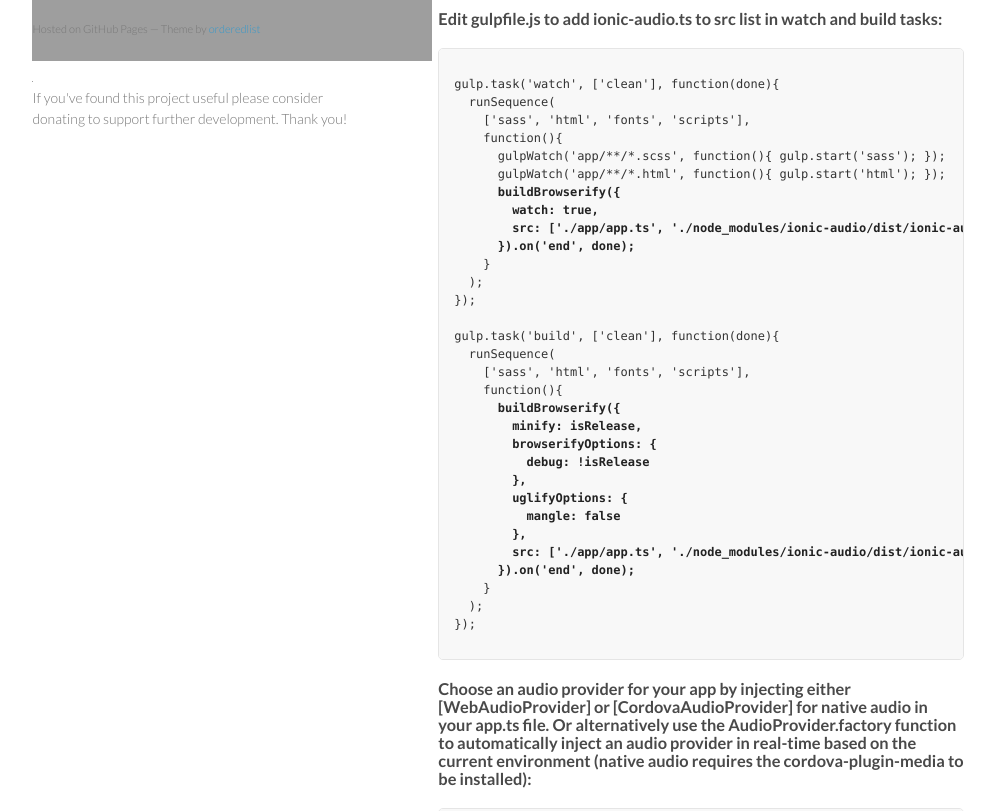
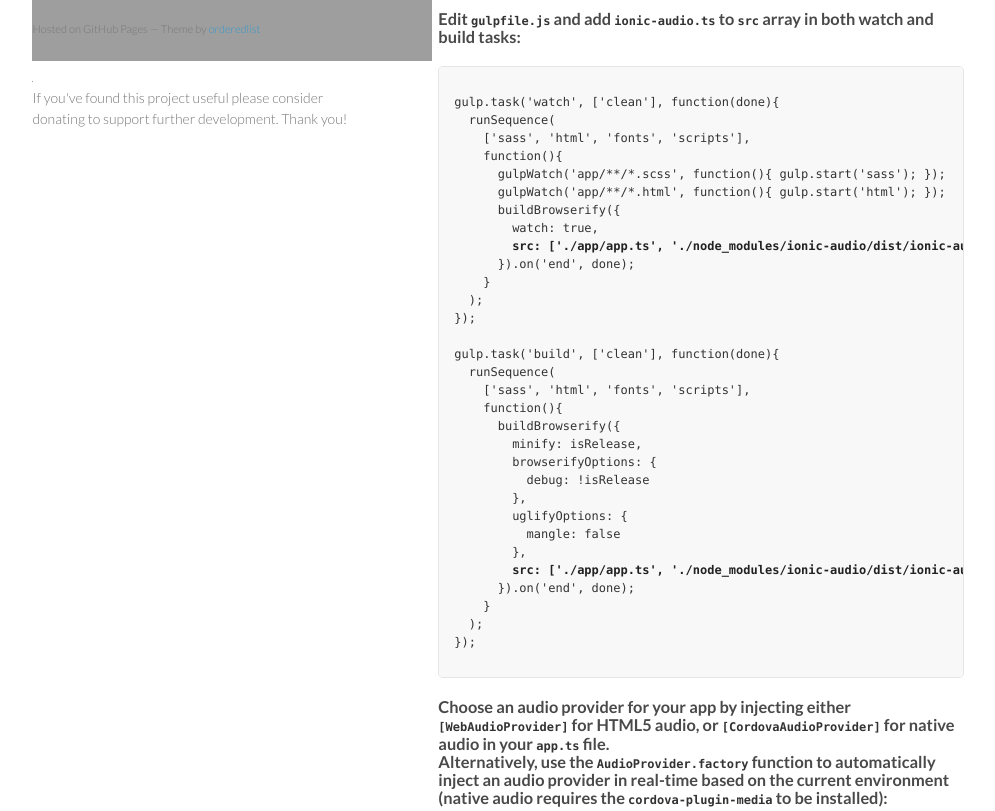
Before and after one commit to arielfaur/ionic-audio, a plain HTML site: page 2.0/index.html in a window 1280 px wide. Shown: the part 692-1503 px from the top of the page, without its empty margins (142-1137 px from the left). Drawn offline with Linux system fonts and the light colour scheme; grey boxes are pictures that could not be loaded.

Commit message:
fix documentation

```diff
--- a/2.0/index.html
+++ b/2.0/index.html
@@ -75,7 +75,7 @@
  </code></pre>
               </p>
             </li>
-            <li><h3>Edit gulpfile.js to add ionic-audio.ts to src list in watch and build tasks:</h3>
+            <li><h3>Edit <code>gulpfile.js</code> and add <code>ionic-audio.ts</code> to <code>src</code> array in both watch and build tasks:</h3>
               <p>
   <pre><code>
 gulp.task('watch', ['clean'], function(done){
@@ -84,10 +84,10 @@ gulp.task('watch', ['clean'], function(done){
     function(){
       gulpWatch('app/**/*.scss', function(){ gulp.start('sass'); });
       gulpWatch('app/**/*.html', function(){ gulp.start('html'); });
-      <strong>buildBrowserify({
+      buildBrowserify({
         watch: true,
-        src: ['./app/app.ts', './node_modules/ionic-audio/dist/ionic-audio.ts', './typings/main.d.ts']
-      }).on('end', done);</strong>
+        <strong>src: ['./app/app.ts', './node_modules/ionic-audio/dist/ionic-audio.ts', './typings/main.d.ts']</strong>
+      }).on('end', done);
     }
   );
 });
@@ -96,7 +96,7 @@ gulp.task('build', ['clean'], function(done){
   runSequence(
     ['sass', 'html', 'fonts', 'scripts'],
     function(){
-      <strong>buildBrowserify({
+      buildBrowserify({
         minify: isRelease,
         browserifyOptions: {
           debug: !isRelease
@@ -104,16 +104,17 @@ gulp.task('build', ['clean'], function(done){
         uglifyOptions: {
           mangle: false
         },
-        src: ['./app/app.ts', './node_modules/ionic-audio/dist/ionic-audio.ts', './typings/main.d.ts']
-      }).on('end', done);</strong>
+        <strong>src: ['./app/app.ts', './node_modules/ionic-audio/dist/ionic-audio.ts', './typings/main.d.ts']</strong>
+      }).on('end', done);
     }
   );
 });
   </code></pre>
               </p>
             </li>
-            <li><h3>Choose an audio provider for your app by injecting either [WebAudioProvider] or [CordovaAudioProvider] for native audio in your app.ts file. Or alternatively use the AudioProvider.factory function to automatically inject an audio provider in real-time
-              based on the current environment (native audio requires the cordova-plugin-media to be installed):</h3>
+            <li><h3>Choose an audio provider for your app by injecting either <code>[WebAudioProvider]</code> for HTML5 audio, or <code>[CordovaAudioProvider]</code> for native audio in your <code>app.ts</code> file.<br>
+            Alternatively, use the <code>AudioProvider.factory</code> function to automatically inject an audio provider in real-time
+            based on the current environment (native audio requires the <code>cordova-plugin-media</code> to be installed):</h3>
 
               <p>
   <pre><code>
@@ -161,7 +162,7 @@ import {Component, Provider} from '@angular/core';
 
 @Component({
   templateUrl: 'build/pages/page1/page1.html',
-  directives: [AudioTrackComponent, AudioTrackPlayComponent, AudioTrackProgressComponent, AudioTrackProgressBarComponent],
+  <strong>directives: [AudioTrackComponent, AudioTrackPlayComponent, AudioTrackProgressComponent, AudioTrackProgressBarComponent]</strong>,
   providers: []
 })
 export class Page1 {
@@ -202,7 +203,7 @@ export class Page1 {
               <p>
   <pre><code>
 &lt;ion-list&gt;
-  &lt;audio-track #audio *ngFor="let track of myTracks"  [track]="track" (onFinish)="onTrackFinished($event)"&gt;
+  <strong>&lt;audio-track #audio *ngFor="let track of myTracks"  [track]="track" (onFinish)="onTrackFinished($event)"&gt;
     &lt;ion-item&gt;
       &lt;ion-thumbnail item-left&gt;
         &lt;img src="{{audio.art}}"&gt;
@@ -212,7 +213,7 @@ export class Page1 {
       &lt;p&gt;&lt;strong&gt;{{audio.title}}&lt;/strong&gt; &#x26AC; &lt;em&gt;{{audio.artist}}&lt;/em&gt;&lt;/p&gt;
       &lt;audio-track-progress-bar dark duration progress [audioTrack]="audio" [ngStyle]="{visibility: audio.completed &gt; 0 ? 'visible' : 'hidden'}"&gt;&lt;/audio-track-progress-bar&gt;
     &lt;/ion-item&gt;
-  &lt;/audio-track&gt;
+  &lt;/audio-track&gt;</strong>
 &lt;/ion-list&gt;
   </code></pre>
                 </p>
```
